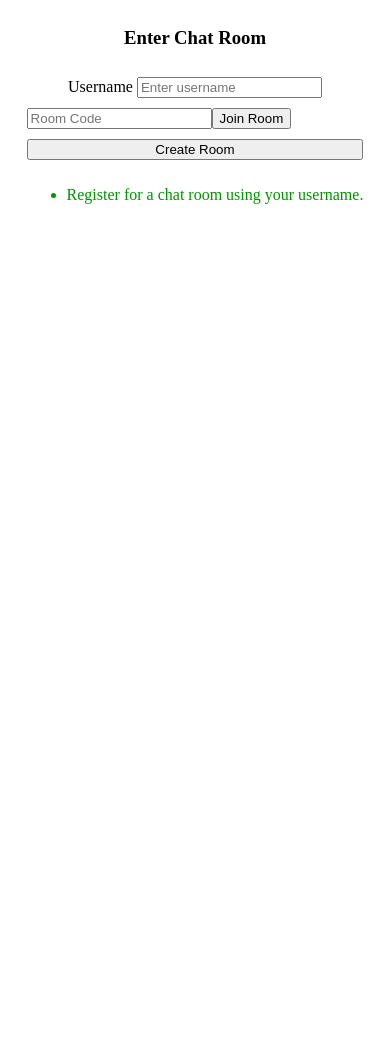
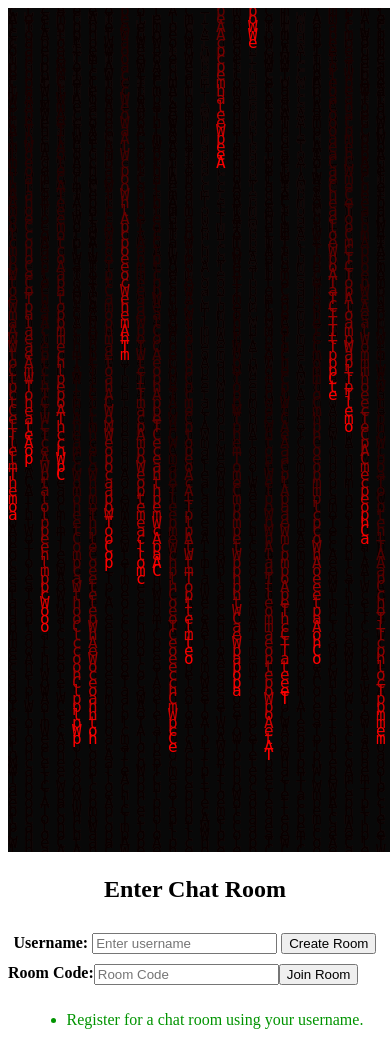
Before and after one commit to Mashaaa-him/mini-messaging-app, a Flask app: page / in a window 390 px wide. Before the commit the page ends 204 px from the top, so only its background shows below. Run offline with Flask 3, Linux system fonts and the light colour scheme; some libraries are stand-ins or nearby versions.

Commit message:
feat: cool styling ideas

```diff
--- a/app/templates/base.html
+++ b/app/templates/base.html
@@ -9,7 +9,53 @@
 
 </head>
 <body>
-    <div class="content">
+    <div id="content">
+        <canvas id="matrix"></canvas>
+
+        <script>    // put all script tags in proper js files
+            const canvas = document.getElementById("matrix");
+            const ctx = canvas.getContext("2d");
+
+            canvas.width = window.innerWidth;
+            canvas.height = window.innerHeight;
+
+            const letters = "WelcomeToChatApp";
+            const fontSize = 16;
+            const columns = canvas.width / fontSize;
+            const drops = Array(Math.floor(columns)).fill(1);
+
+            function draw() {
+            ctx.fillStyle = "rgba(0,0,0,0.05)";
+            ctx.fillRect(0, 0, canvas.width, canvas.height);
+
+            ctx.fillStyle = "#F00";
+            ctx.font = fontSize + "px monospace";
+
+            drops.forEach((y, i) => {
+                const text = letters[Math.floor(Math.random() * letters.length)];
+                ctx.fillText(text, i * fontSize, y * fontSize);
+                drops[i] = y * fontSize > canvas.height && Math.random() > 0.975 ? 0 : y + 0.5;
+            });
+            }
+
+            setInterval(draw, 33);
+        </script>
+
+        <!--<button id="fullscreen">Enter Fullscreen</button>
+        <script>
+            /*
+            const btn = document.getElementById("fullscreen")
+            const content = document.getElementById("content")
+
+            btn.addEventListener("click", () => {
+                if (!document.fullscreenElement){
+                    content.requestFullscreen();
+                } else {
+                    content.exitFullscreen();
+                }
+            });*/
+
+        </script>-->
         {% block content %}{% endblock %}
     </div>
 </body>
--- a/app/templates/home.html
+++ b/app/templates/home.html
@@ -1,19 +1,20 @@
 {% extends 'base.html' %}
 {% block content %}
 <form method="post" class="welcome">
-    <h3>Enter Chat Room</h3>
+    <h2><strong>Enter Chat Room</strong></h2>
 
     <div>
-        <label for="username">Username</label>
+        <label for="username"><strong>Username: </strong></label>
         <input type="text" placeholder="Enter username" name="username" value="{{username}}"/>
+        <button type="submit" name="create">Create Room</button>
     </div>
 
     <div class="join">
+        <label for="code"><strong>Room Code: </strong></label>
         <input type="text" placeholder="Room Code" name="code" value="{{code}}"/>
         <button type="submit" name="join">Join Room</button>
     </div>
 
-    <button type="submit" name="create" class="create">Create Room</button>
     {% if note %}
     <ul>
         <li id="note">{{note}}</li>
@@ -24,5 +25,6 @@
         <li id="error">{{error}}</li>
     </ul>
     {% endif %}
+
 </form>
 {% endblock %}
```
